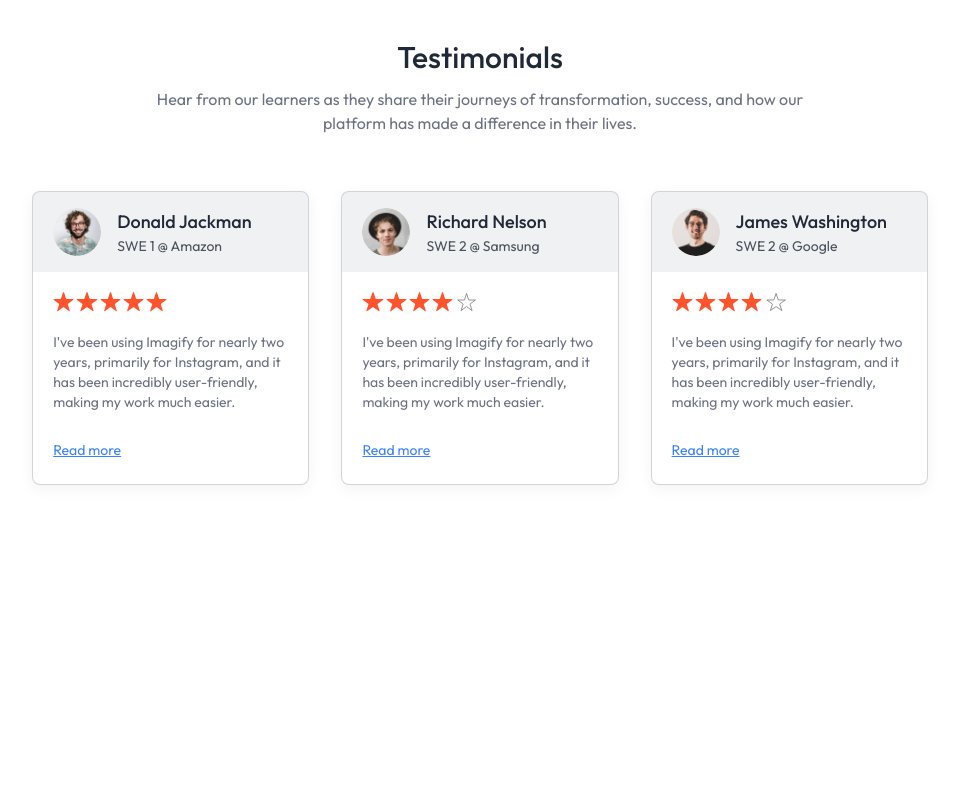
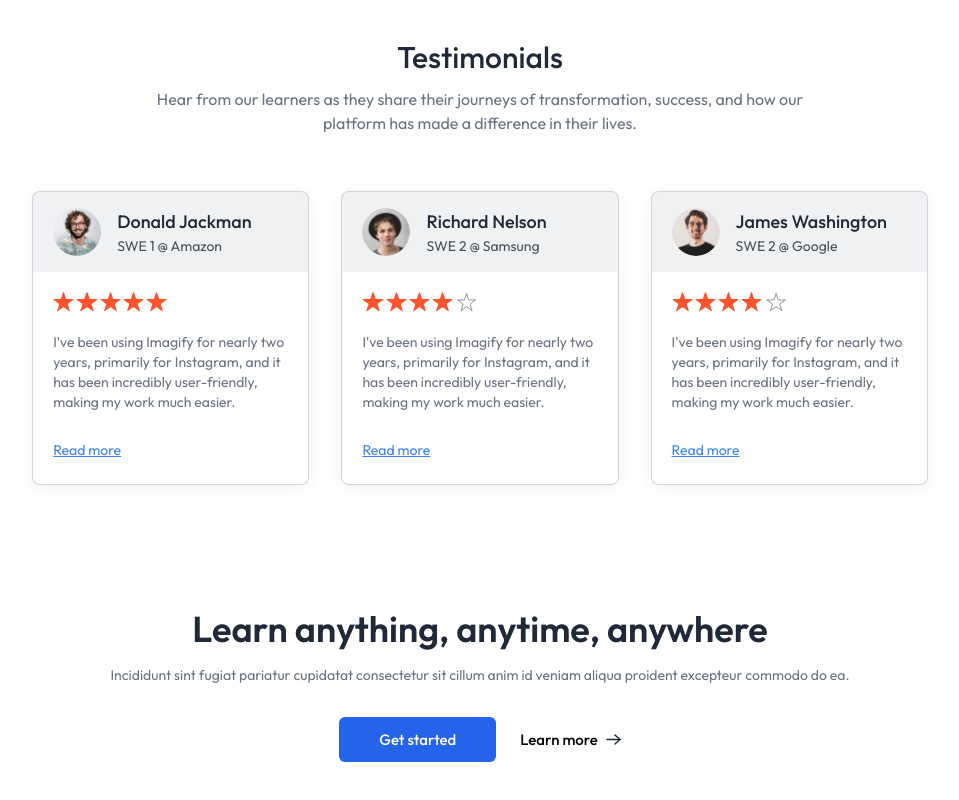
Before and after one commit to biru-ka2/Edemy, a React (Vite) app in the folder client/: page / in a window 1280 px wide. Shown: the part 1706-2506 px from the top of the page, without its empty margins (160-1119 px from the left). Before the commit the page ends 2247 px from the top, so only its background shows below. Built offline with nearby package versions, Linux system fonts and the light colour scheme; no server answers.

Commit message:
Design Call to action section

```diff
--- a/client/src/components/student/CallToAction.jsx
+++ b/client/src/components/student/CallToAction.jsx
@@ -1,11 +1,26 @@
-import React from 'react'
+import React from "react";
+import { assets } from "../../assets/assets";
 
 const CallToAction = () => {
   return (
-    <div>
-      <h1>Call to action</h1>
+    <div className="flex flex-col items-center gap-4 pt-10 pb-24 px-8 md:px-0">
+      <h1 className="text-xl md:text-4xl text-gray-800 font-semibold">
+        Learn anything, anytime, anywhere
+      </h1>
+      <p className="text-gray-500 sm:text-sm">
+        Incididunt sint fugiat pariatur cupidatat consectetur sit cillum anim id
+        veniam aliqua proident excepteur commodo do ea.
+      </p>
+      <div className="flex items-center font-medium gap-6 mt-4">
+        <button className="px-10 py-3 rounded-md text-white bg-blue-600">
+          Get started
+        </button>
+        <button className="flex items-center gap-2">
+          Learn more <img src={assets.arrow_icon} alt="arrow_icon" />
+        </button>
+      </div>
     </div>
-  )
-}
+  );
+};
 
-export default CallToAction
+export default CallToAction;
--- a/client/src/pages/student/Home.jsx
+++ b/client/src/pages/student/Home.jsx
@@ -3,6 +3,7 @@
 import Companies from "../../components/student/Companies";
 import CoursesSection from "../../components/student/CoursesSection";
 import TestimonialsSection from "../../components/student/TestimonialsSection";
+import CallToAction from "../../components/student/CallToAction";
 
 const Home = () => {
   return (
@@ -11,6 +12,7 @@
       <Companies />
       <CoursesSection />
       <TestimonialsSection />
+      <CallToAction />
     </div>
   );
 };
```
